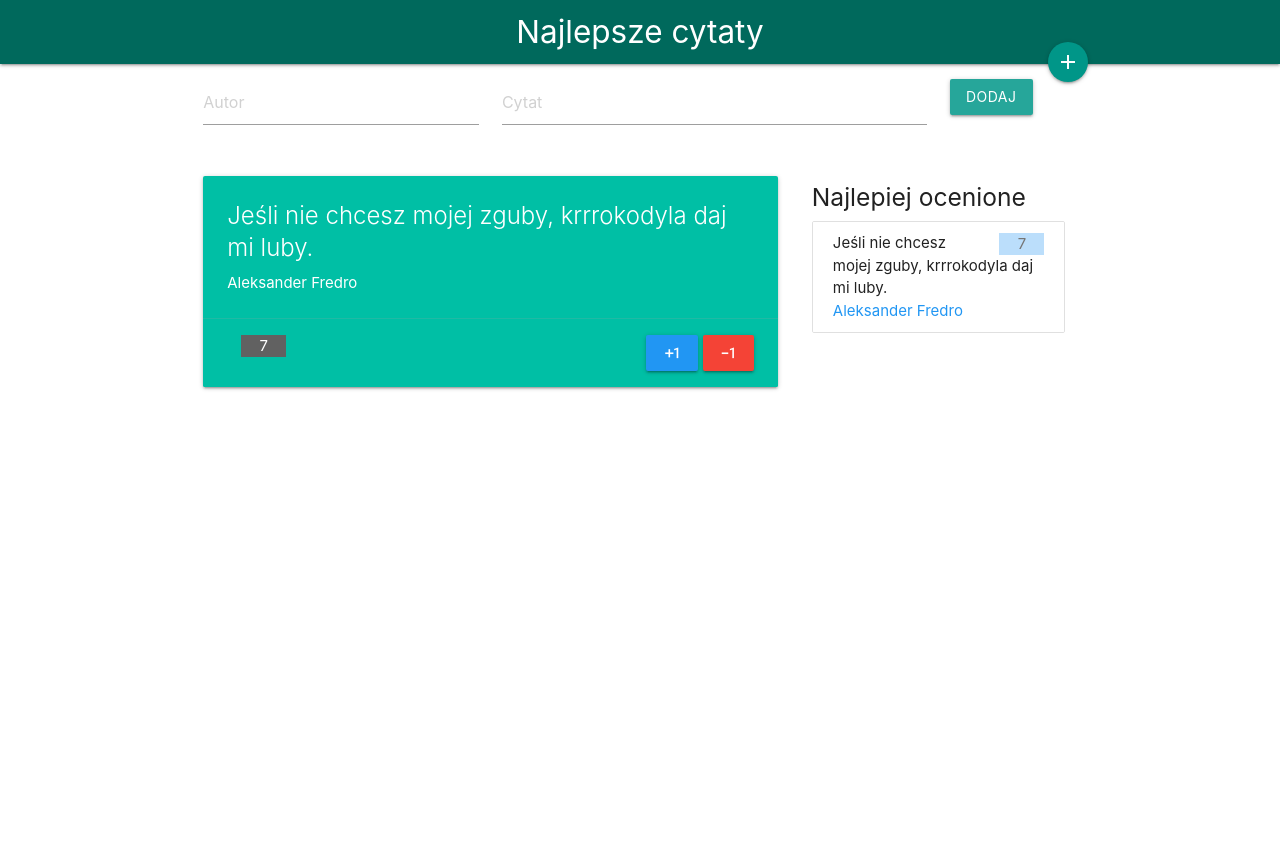
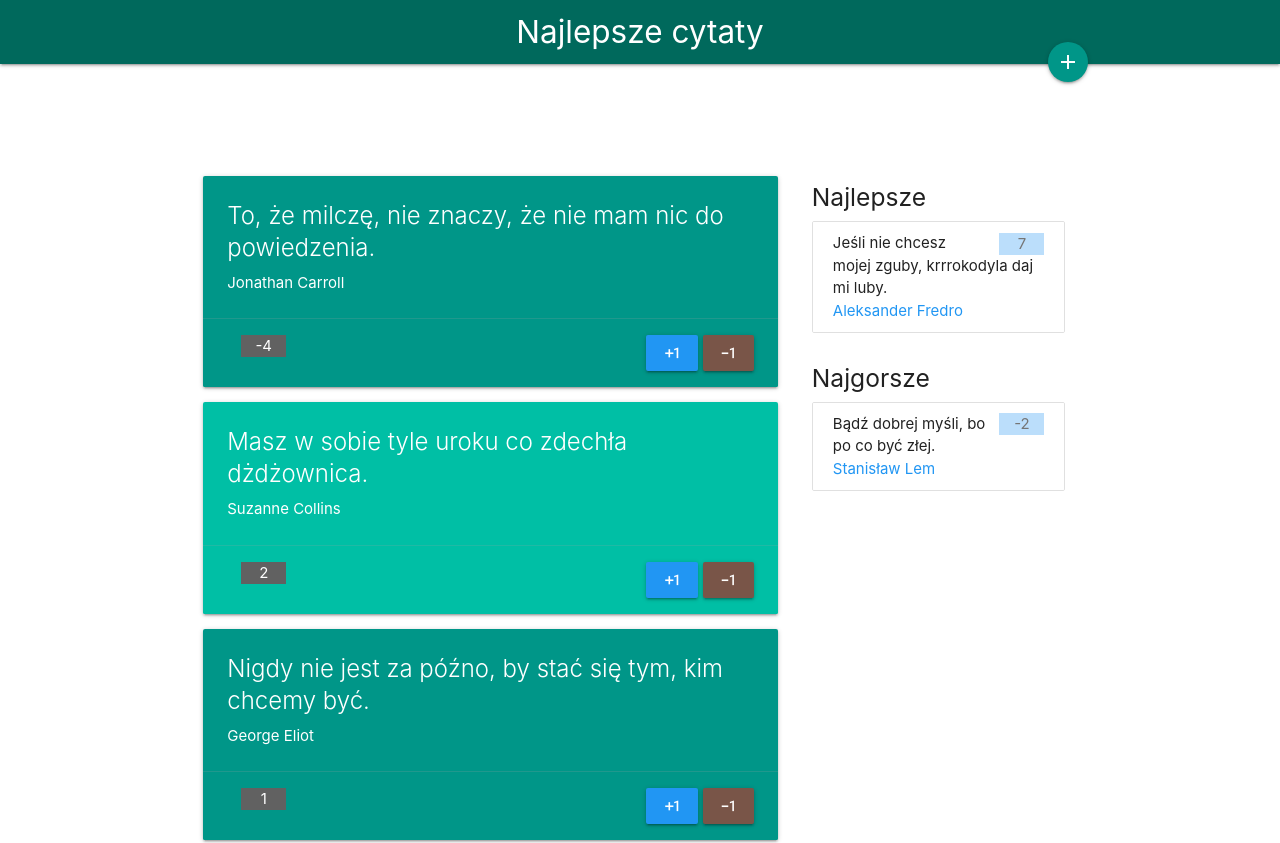
Before and after one commit to AniaTofik/Best-quotes-app, an Angular app: page / in a window 1280 px wide. Shown: the top 843 px of the page. Before the commit the page ends 800 px from the top, so only its background shows below. Built offline with nearby package versions, Linux system fonts and the light colour scheme.

Commit message:
feat: display list of quotes

```diff
--- a/src/app/app.component.html
+++ b/src/app/app.component.html
@@ -1,40 +1,48 @@
+<!-- Nagłówek -->
 <nav>
   <div class="nav-wrapper teal darken-3">
     <span class="brand-logo center">Najlepsze cytaty</span>
   </div>
 </nav>
+<!-- koniec nagłówka -->
+
 <div class="container q-container">
-  <button class="btn-floating teal add-button">
+  <!--Dodawanie cytatu-->
+  <button class="btn-floating teal add-button" (click)="onSwitchForm()">
     <i class="material-icons">add</i>
   </button>
-  <div class="row">
+  <div class="row edit-row" [class.drawer]="showForm">
     <div class="input-field col s4">
-      <input type="text" placeholder="Autor">
+      <input type="text" placeholder="Autor" />
     </div>
     <div class="input-field col s6">
-      <input type="text" placeholder="Cytat">
+      <input type="text" placeholder="Cytat" />
     </div>
     <div class="input-field col s2">
       <button class="btn small">Dodaj</button>
     </div>
   </div>
+  <!-- Koniec dodawanie cytatu -->
+
   <div class="row">
+    <!-- Lista cytatów -->
     <div class="col s8">
       <div class="row">
         <div class="col s12">
-          <div class="card teal accent-4 hoverable">
+          <div class="card teal hoverable" *ngFor="let quotation of quotes; let odd = odd"
+          [ngClass]="odd ? 'accent-4' : 'accent-5'">
             <div class="card-content white-text">
               <span class="card-title">
-                Jeśli nie chcesz mojej zguby, krrrokodyla daj mi luby.
+                {{quotation.sentence}}
               </span>
-              Aleksander Fredro
+              {{quotation.author}}
             </div>
             <div class="card-action right-align">
-              <span class="badge grey darken-2 left white-text">7</span>
+              <span class="badge grey darken-2 left white-text">{{ quotation.votes}}</span>
               <button class="btn blue mr-5">
                 <i class="material-icons">exposure_plus_1</i>
               </button>
-              <button class="btn red">
+              <button class="btn brown">
                 <i class="material-icons">exposure_neg_1</i>
               </button>
             </div>
@@ -42,17 +50,31 @@
         </div>
       </div>
     </div>
+    <!-- Koniec lista cytatów -->
+
+    <!-- Sekcja rankigów -->
     <div class="col s4">
       <div class="col s12">
-        <h5>Najlepiej ocenione</h5>
+        <h5>Najlepsze</h5>
         <div class="collection">
           <p class="collection-item">
             <span class="blue lighten-4 badge">7</span>
-            Jeśli nie chcesz mojej zguby, krrrokodyla daj mi luby.<br>
+            Jeśli nie chcesz mojej zguby, krrrokodyla daj mi luby.<br />
             <span class="blue-text">Aleksander Fredro</span>
           </p>
         </div>
       </div>
+      <div class="col s12">
+        <h5>Najgorsze</h5>
+        <div class="collection">
+          <p class="collection-item">
+            <span class="blue lighten-4 badge">-2</span>
+            Bądź dobrej myśli, bo po co być złej.<br />
+            <span class="blue-text">Stanisław Lem</span>
+          </p>
+        </div>
+      </div>
     </div>
+    <!-- Sekcja rankigów -->
   </div>
 </div>
--- a/src/app/app.component.ts
+++ b/src/app/app.component.ts
@@ -1,8 +1,17 @@
 import { Component } from '@angular/core';
+import { QUOTES } from './models/data-base';
+import { Quotation } from './models/quotation';
 
 @Component({
   selector: 'app-root',
   templateUrl: './app.component.html',
   styleUrls: ['./app.component.css']
 })
-export class AppComponent {}
+export class AppComponent {
+  showForm = false;
+  quotes: Quotation[] = QUOTES;
+
+  onSwitchForm(): void {
+    this.showForm = !this.showForm;
+  }
+}
--- /dev/null
+++ b/src/app/models/quotation.ts
@@ -0,0 +1,5 @@
+export interface Quotation {
+    author: string;
+    sentence: string;
+    votes: number;
+  }
```
